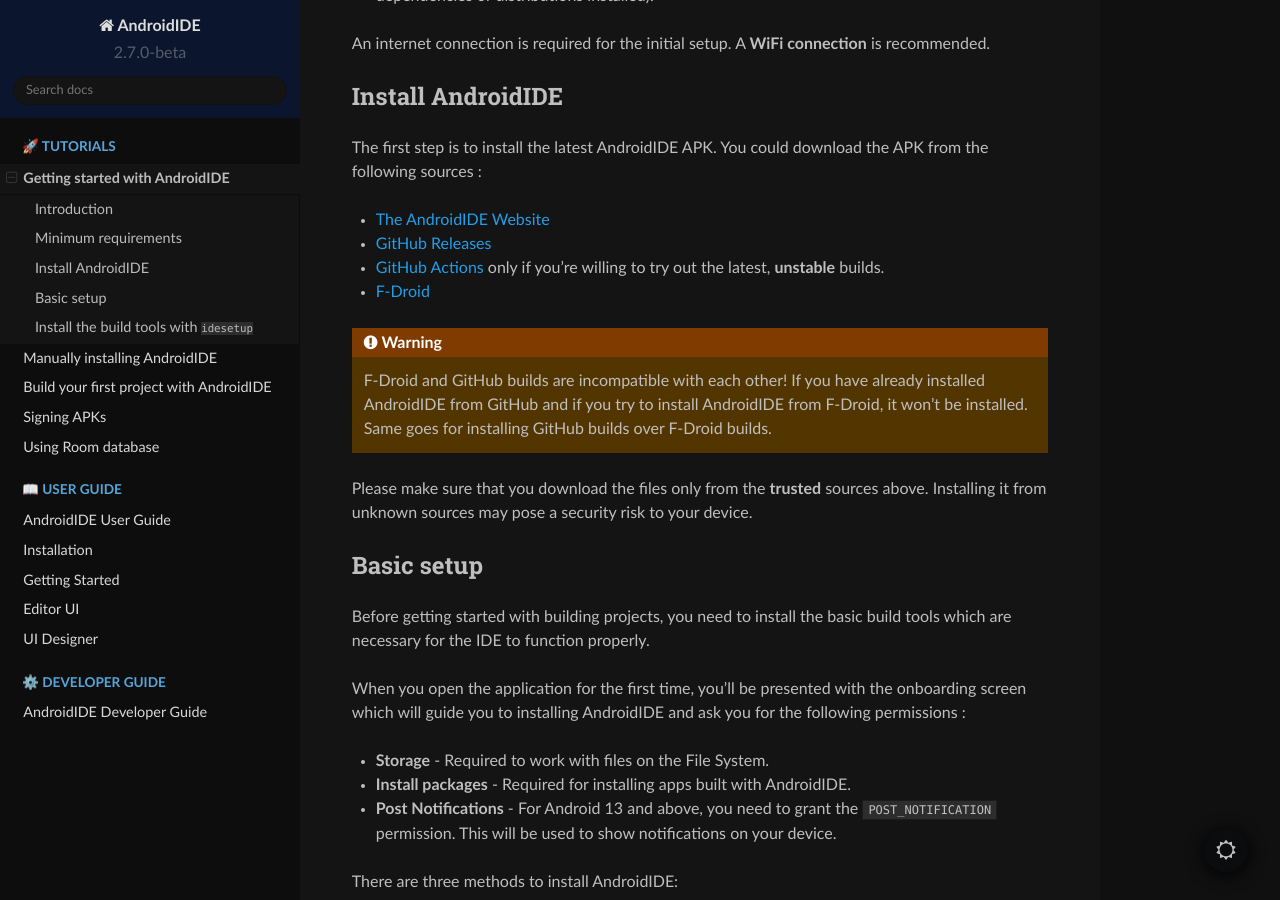
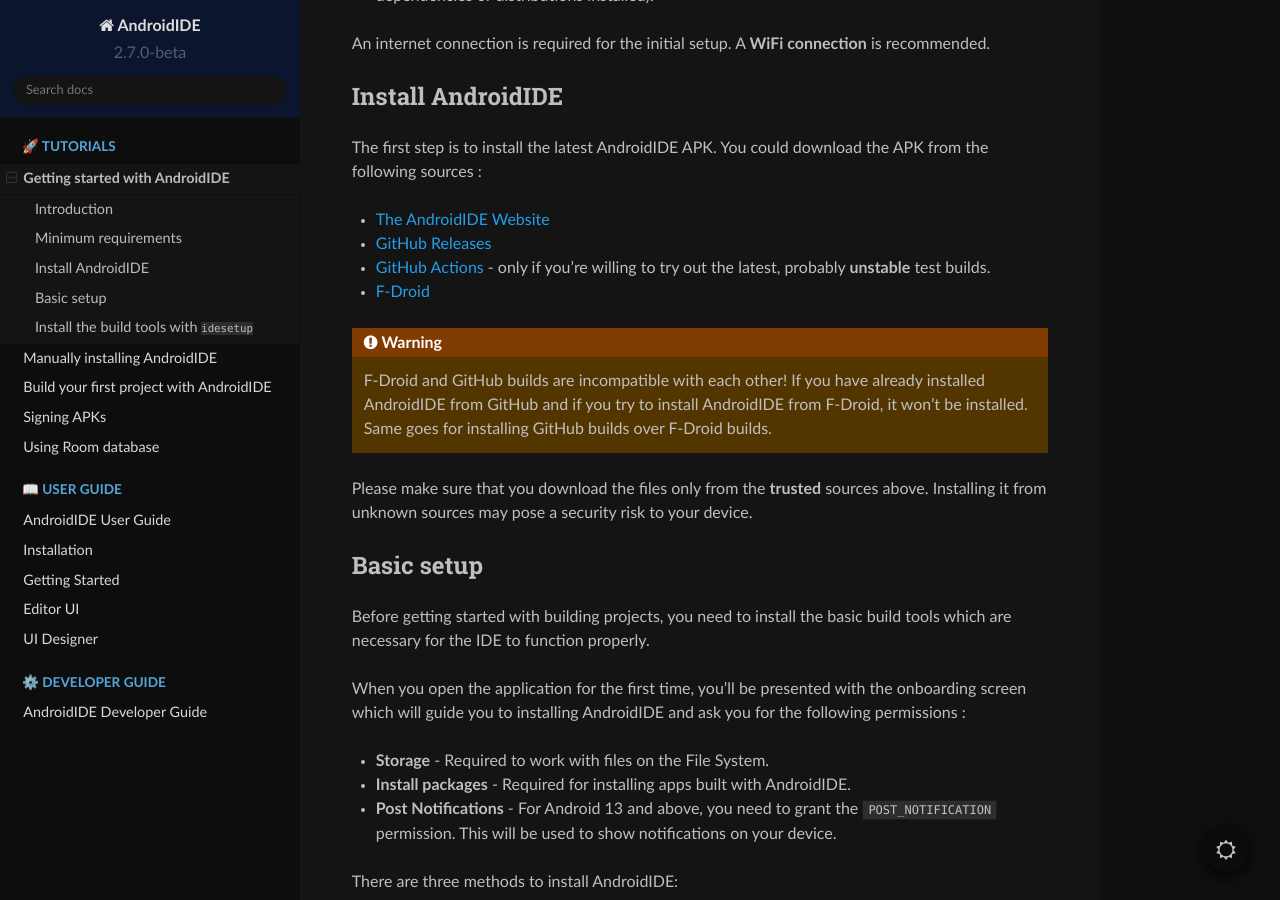
Before and after one commit to AndroidIDEOfficial/docs, a Sphinx documentation site: the page built from docs/tutorials/get-started.rst, in a window 1280 px wide and 900 px high, scrolled down 939 px. Built offline with Sphinx 7.4.7 and the Read the Docs theme 2.0.0, drawn with Linux system fonts in a browser that asks for light colours.

Commit message:
fix: typos in tutorials

```diff
--- a/docs/tutorials/get-started.rst
+++ b/docs/tutorials/get-started.rst
@@ -54,8 +54,8 @@
 
 * `The AndroidIDE Website <https://androidide.com>`_
 * `GitHub Releases <https://github.com/AndroidIDEOfficial/AndroidIDE/releases>`_
-* `GitHub Actions <https://github.com/AndroidIDEOfficial/AndroidIDE/actions>`_ only if you're willing to try out the
-  latest, **unstable** builds.
+* `GitHub Actions <https://github.com/AndroidIDEOfficial/AndroidIDE/actions>`_ - only if you're willing to try out the
+  latest, probably **unstable** test builds.
 * `F-Droid <https://f-droid.org/packages/com.itsaky.androidide/>`_
 
 .. warning::
--- a/docs/tutorials/manual-installation.rst
+++ b/docs/tutorials/manual-installation.rst
@@ -129,7 +129,7 @@
 ----------
 
 In situations where network issues or other factors prevent the automatic installation of build tools in AndroidIDE,
-manual installation becomes necessary. By following the steps outlined in this blog post, you can successfully install
+manual installation becomes necessary. By following the steps outlined in this tutorial, you can successfully install
 the build tools, platform tools, and command line tools, ensuring a seamless development experience in AndroidIDE.
 Remember to choose the appropriate files based on your device's CPU architecture and stay updated with the latest tool
 versions for optimal performance and compatibility. Happy coding!
```
